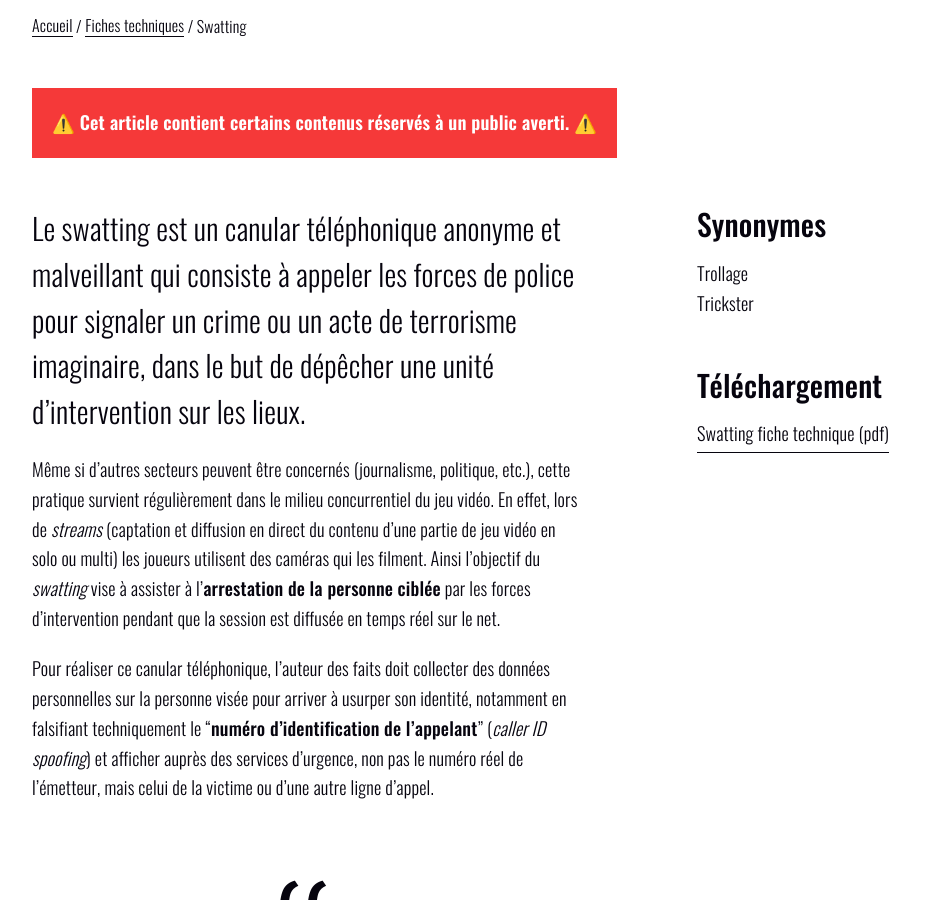
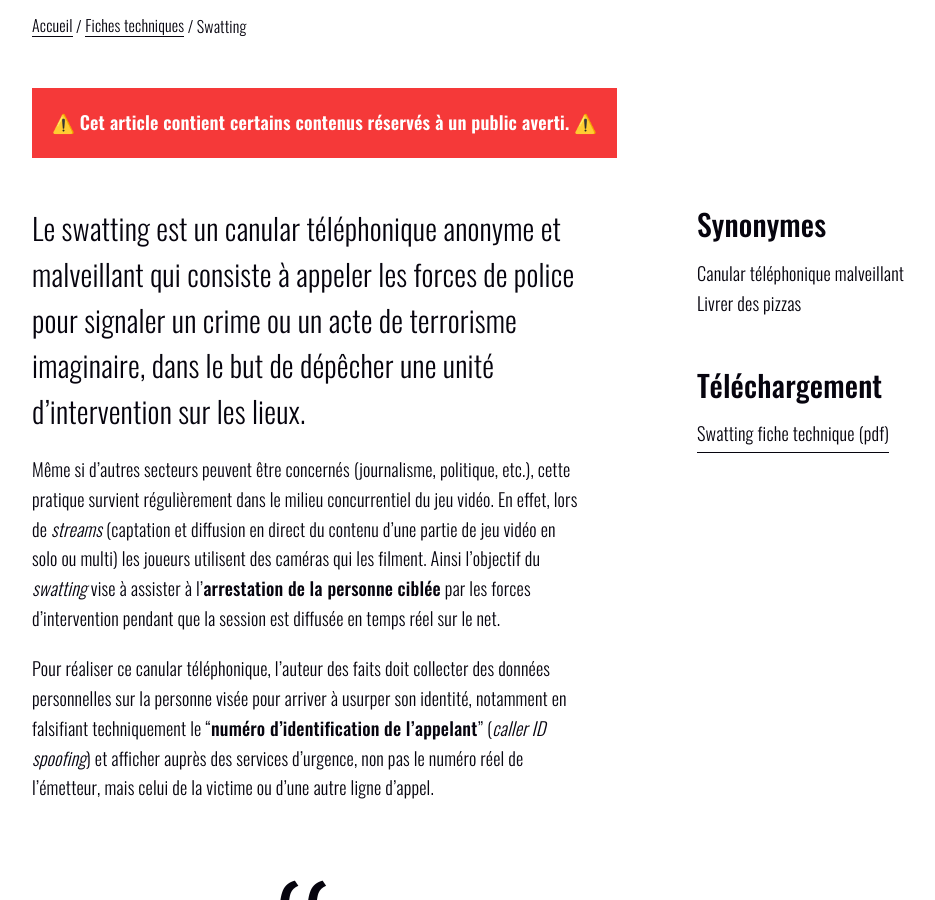
Before and after one commit to noesya/cyberneticproject, a Jekyll site: the page built from _technics/swatting.html, in a window 1280 px wide and 900 px high, scrolled down 592 px. Shown: the whole window, without its empty margins (145-1080 px from the left). Built offline with Jekyll 4.4.1, drawn with Linux system fonts in a browser that asks for light colours.

Commit message:
Update Fiche technique “swatting”

```diff
--- a/_technics/swatting.html
+++ b/_technics/swatting.html
@@ -3,8 +3,8 @@ title: Swatting
 subtitle: Etiologie des pratiques de cyberharcèlement
 post_date: 2021-09-01T17:47:33.252Z
 synonymous:
-  - Trollage
-  - Trickster
+  - Canular téléphonique malveillant
+  - Livrer des pizzas
 downloads:
   - name: Swatting fiche technique (pdf)
     files: /assets/images/uploads/1.-fiche-revenge-porn-lb.pdf
```
Also changed, not shown: 1 other file.
